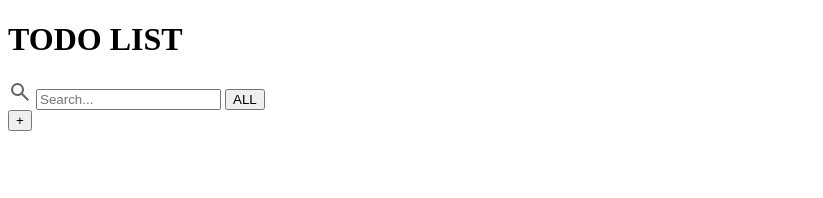
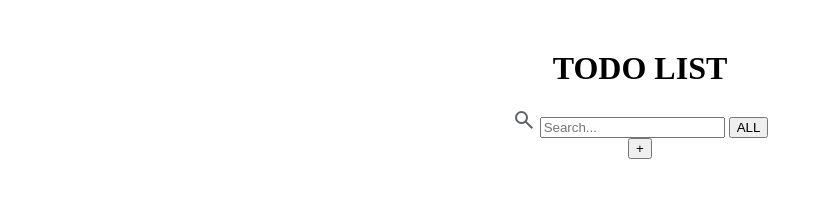
Before and after one commit to elamuhombe/js-projects, a plain HTML site: page 2.0 todo-list-app/index.html in a window 1280 px wide. Shown: the whole page, without its empty margins (0-823 px from the left). Drawn offline with Linux system fonts and the light colour scheme.

Commit message:
chore: link external CSS file for styling

```diff
--- a/2.0 todo-list-app/index.html
+++ b/2.0 todo-list-app/index.html
@@ -4,6 +4,8 @@
     <meta charset="UTF-8">
     <meta name="viewport" content="width=device-width, initial-scale=1.0">
     <title>Todo List App</title>
+    <!-- link to external stylesheet -->
+    <link rel="stylesheet" href="css/styles.css" />
 </head>
 <body>
     <!-- container -->
```
